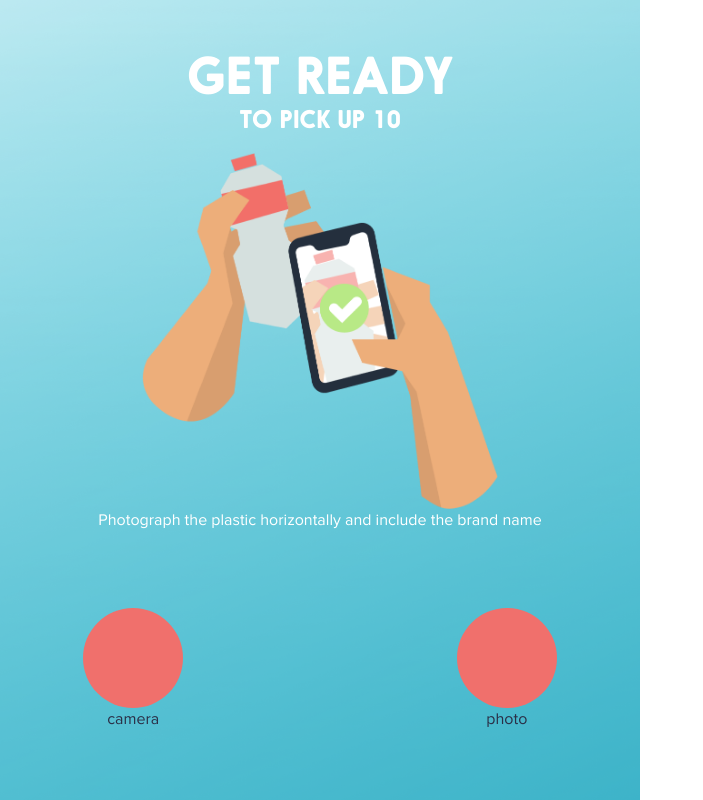
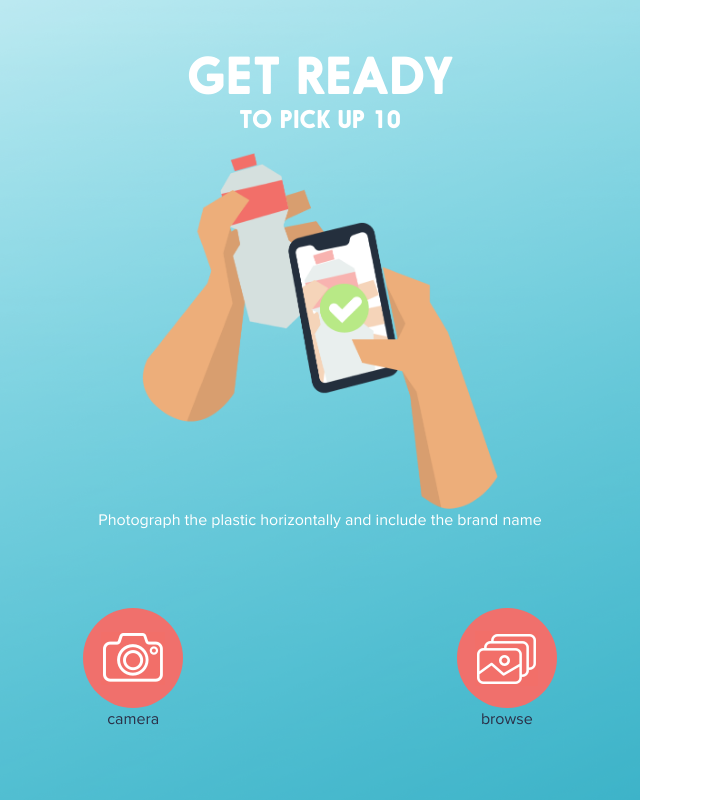
Before and after one commit to voorhoede-labs/plastic-soup-pickup, a Nuxt app: page /photo in a window 1280 px wide. Shown: the top 800 px of the page, without its empty margins (0-703 px from the left). Built offline with nearby package versions, Linux system fonts and the light colour scheme.

Commit message:
style(photo): added png icons

```diff
--- a/pages/photo.vue
+++ b/pages/photo.vue
@@ -8,14 +8,14 @@
       <p class="photo-text">Photograph the plastic horizontally and include the brand name</p>
 
       <form class="photo-form" enctype="multipart/form-data" method="post " action="">
-        <input id="browse-photos" type="file" class="input-browse-photos">
-        <label class="label-browse" for="browse-photos">
+        <input @change="saveImage($event)" id="take-photo" type="file" class="input-take-photo" accept="image/*" capture>
+        <label class="label-take" for="take-photo">
           <span>camera</span>
         </label>
 
-        <input @change="saveImage($event)" id="take-photo" type="file" class="input-take-photo" accept="image/*" capture>
-        <label class="label-take" for="take-photo">
-          <span>photo</span>
+        <input id="browse-photos" type="file" class="input-browse-photos">
+        <label class="label-browse" for="browse-photos">
+          <span>browse</span>
         </label>
     </form>
     </div>
@@ -183,5 +183,17 @@ export default {
   width: 100%;
 }
 
+.label-take {
+  background-image: url(~/assets/get-ready/camera.png);
+  background-repeat: no-repeat;
+  background-position: center;
+}
+
+.label-browse {
+  background-image: url(~/assets/get-ready/browse.png);
+  background-repeat: no-repeat;
+  background-position: center;
+}
+
 
 </style>
```
Also changed, not shown: assets/get-ready/browse.png (added), assets/get-ready/camera.png (added).
